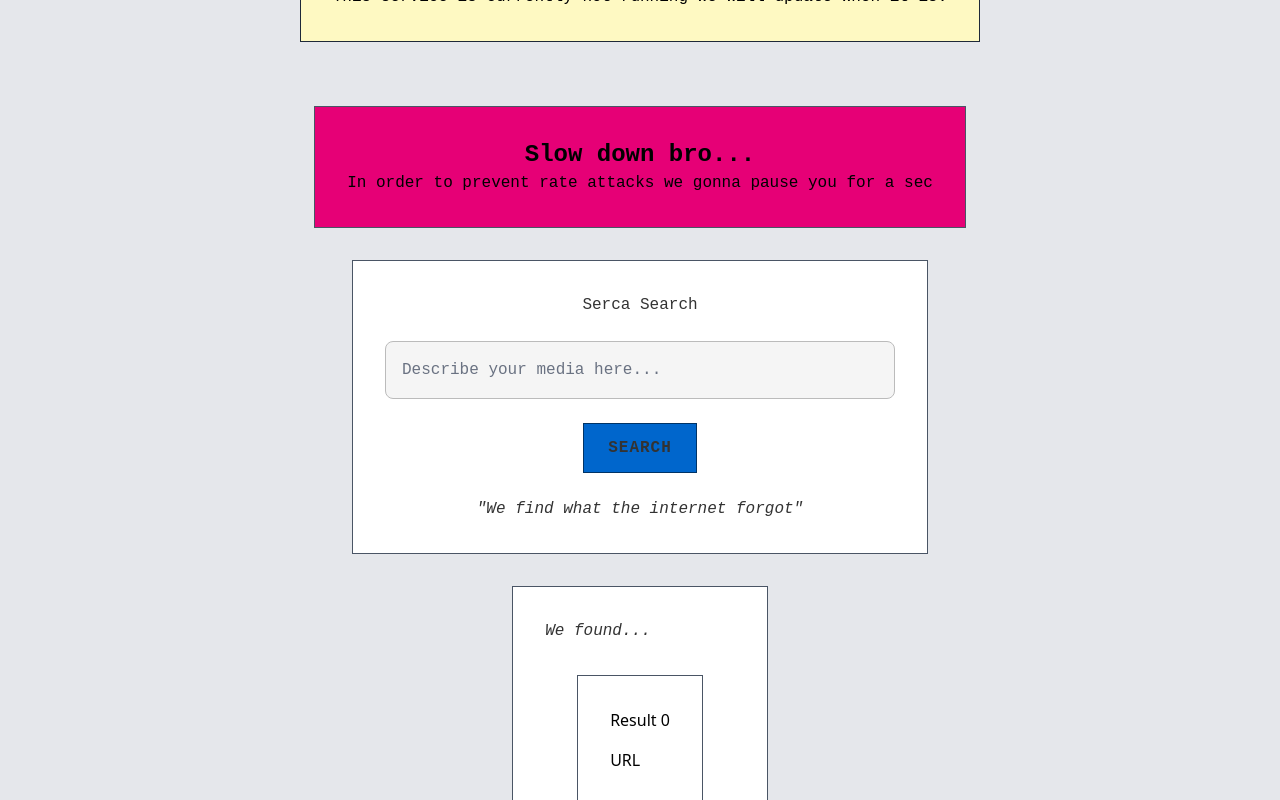
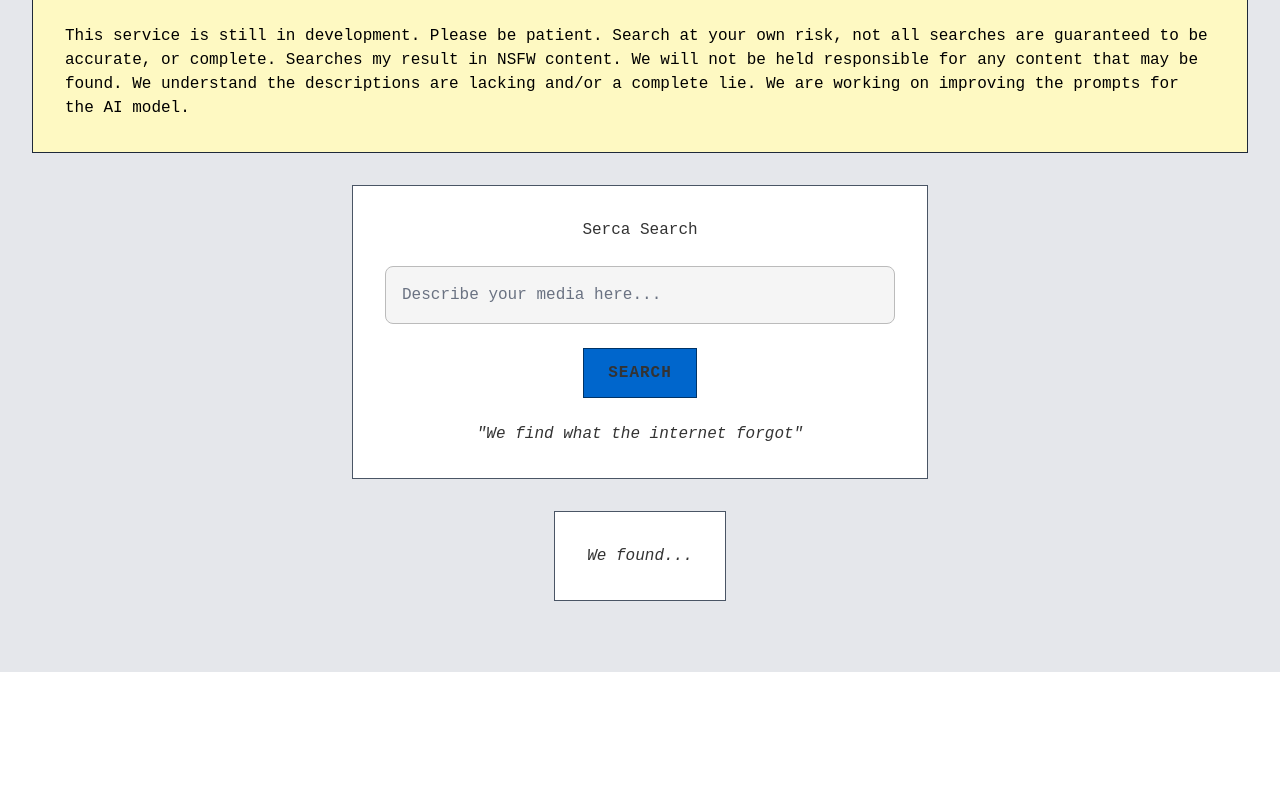
Before and after one commit to KilroyWasHere-cs-j/Serca-web, a SvelteKit app in the folder serca-web/: page /serca-search in a window 1280 px wide. Shown: the part 240-1040 px from the top of the page. After the commit the page ends 912 px from the top, so only its background shows below. Built offline with nearby package versions, Linux system fonts and the light colour scheme.

Commit message:
ALPHAgit add .

```diff
--- a/serca-web/src/components/ResultBox.svelte
+++ /dev/null
@@ -1,15 +0,0 @@
-<script>
-	import FlareFlag from './FlareFlag.svelte';
-	export let num = 0;
-	export let url = '';
-	export let description = '';
-	export let mature = false; // The internet is a bad bad place we need ways to flag this stuff. You can have one or the other not both
-	export let child = false;
-</script>
-
-<div class="m-8 flex flex-col space-y-4 border border-gray-600 bg-white p-8">
-	<h1>Result {num}</h1>
-	<h2>URL {url}</h2>
-	<p>{description}</p>
-	<FlareFlag name="clear" />
-</div>
--- /dev/null
+++ b/serca-web/src/lib/db.ts
@@ -0,0 +1,5 @@
+import 'dotenv/config';
+import { neon } from '@neondatabase/serverless';
+
+const connectionString: string = process.env.DATABASE_URL as string;
+export const sql = neon(connectionString);
--- /dev/null
+++ b/serca-web/src/lib/page-logic/search.ts
@@ -0,0 +1,16 @@
+function runSearch() {}
+
+async function sendPrompt(query: string) {
+	let prompt = '';
+	prompt += ' ' + query;
+	const res = await fetch('/api/groq-chat', {
+		method: 'POST',
+		headers: {
+			'Content-Type': 'application/json'
+		},
+		body: JSON.stringify({ prompt })
+	});
+
+	const data = await res.json();
+	return data.response;
+}
--- a/serca-web/src/routes/+page.server.ts
+++ /dev/null
@@ -1,9 +0,0 @@
-import { sql } from '../db.server';
-
-export async function load() {
-	const response = await sql`SELECT version()`;
-	const { result } = response[0];
-	return {
-		result
-	};
-}
--- a/serca-web/src/routes/+page.svelte
+++ b/serca-web/src/routes/+page.svelte
@@ -5,13 +5,9 @@
 	import Newsletter from '../components/Newsletter.svelte';
 	import Vudoo from '../components/Vudoo.svelte';
 	import { injectAnalytics } from '@vercel/analytics/sveltekit';
-
-	export let data;
 </script>
 
 <Navbar />
-
-<p>{data.result}</p>
 
 <div
 	class="mx-auto max-w-5xl border-x border-gray-400 bg-gradient-to-b from-gray-100 via-white to-gray-200 px-4 py-10 font-mono text-gray-900 shadow-md"
@@ -81,7 +77,7 @@
 	<section id="api" class="mb-12">
 		<h2 class="mb-2 text-2xl font-bold text-purple-800 underline">Serca API</h2>
 		<div class="border border-gray-400 bg-gray-100 p-4 font-mono text-sm">
-			<p>We host an API. <strong>Not currently open to public.</strong></p>
+			<p>We will host an API. <strong>Not currently open to public.</strong></p>
 		</div>
 	</section>
 
@@ -102,7 +98,16 @@
 <!-- Announcements -->
 <div class="mx-auto mt-6 max-w-5xl px-4">
 	<Announcements
-		title="Vudoo Group is currently building out this page"
+		title="Serca launches into alpha"
+		date="April 23, 2025"
+		type="Development Milestone"
+		content="Today our search engine and database talked for the first time. We are now officially in the alpha phase.
+		There is definatly a ton of room to grow. For the next weeks we will be working on the following features:
+		* Improved AI description
+		* AI assisted search"
+	/>
+	<Announcements
+		title="Abscissa is currently building out this page"
 		date="April 7, 2025"
 		type="Development"
 		content="We are properly in the development trenches now. We will keep you posted."
--- /dev/null
+++ b/serca-web/src/routes/api/data/search/+server.ts
@@ -0,0 +1,21 @@
+import { json } from '@sveltejs/kit';
+import 'dotenv/config';
+import { neon } from '@neondatabase/serverless';
+
+const connectionString = process.env.DATABASE_URL as string;
+const sql = neon(connectionString);
+
+export async function POST({ request }) {
+	const body = await request.json();
+	const query = body.query;
+
+	try {
+		console.log('Query:', query);
+		const rows = await sql`SELECT * FROM urls WHERE description ILIKE ${'%' + query + '%'}`;
+		console.log('Returning');
+		return json({ results: rows }); // Wrap the rows in a `results` object
+	} catch (err) {
+		console.error('DB Error:', err);
+		return new Response('Database error', { status: 500 });
+	}
+}
--- a/serca-web/src/routes/serca-search/+page.svelte
+++ b/serca-web/src/routes/serca-search/+page.svelte
@@ -1,50 +1,37 @@
 <script lang="ts">
+	import { Stream } from 'groq-sdk/lib/streaming.mjs';
 	import Navbar from '../../components/Navbar.svelte';
-	import ResultBox from '../../components/ResultBox.svelte';
 
 	// Groq
 
-	let prompt = '';
 	let response = '';
+	let database = { results: [] };
 
 	let query = '';
-	let query_valid = true;
-	let sql_detected = false;
-	let html_detected = false;
-	let cooldown = false;
 
 	const regex = /^[A-Za-z0-9\s.,!?'"():;\-\/&]+$/;
 	const sqlRegex = /\b(SELECT|INSERT|UPDATE|DELETE|DROP|ALTER|CREATE|EXEC|UNION|WHERE|FROM)\b/i;
 	const htmlTagRegex = /<[^>]*>/g;
 
-	function handleSearch() {
-		if (cooldown) return;
-		cooldown = true;
-		setTimeout(() => (cooldown = false), 3000);
-
+	async function handleSearch() {
+		console.log('Search triggered');
 		if (!regex.test(query)) {
-			query_valid = false;
 			query = '';
 			return;
 		}
 		if (sqlRegex.test(query)) {
-			sql_detected = true;
 			query = '';
 			return;
 		}
 		if (htmlTagRegex.test(query)) {
-			html_detected = true;
 			query = '';
 			return;
 		}
-
-		query_valid = true;
-		sql_detected = false;
-		html_detected = false;
-		console.log('Search valid');
+		database = await searchFromServer(query);
 	}
 
-	async function sendPrompt() {
+	async function sendPrompt(query: string) {
+		let prompt = '';
 		prompt += ' ' + query;
 		const res = await fetch('/api/groq-chat', {
 			method: 'POST',
@@ -55,10 +42,23 @@
 		});
 
 		const data = await res.json();
-		response = data.response;
+		return data.response;
 	}
 
-	export let data;
+	async function searchFromServer(query: string) {
+		console.log('Searching for:', query);
+		const res = await fetch('/api/data/search', {
+			method: 'POST',
+			headers: {
+				'Content-Type': 'application/json'
+			},
+			body: JSON.stringify({ query })
+		});
+
+		const data_r = await res.json();
+		console.log(data_r);
+		return data_r;
+	}
 </script>
 
 <Navbar />
@@ -68,37 +68,14 @@
 	<!-- Info box -->
 	<div class="m-8 border border-gray-800 bg-yellow-100 p-8">
 		<h1 class="retro-font mb-6 text-4xl text-gray-600">Important Notice</h1>
-		<p>This service is currently not running we will update when it is.</p>
+		<p>
+			This service is still in development. Please be patient. Search at your own risk, not all
+			searches are guaranteed to be accurate, or complete. Searches my result in NSFW content. We
+			will not be held responsible for any content that may be found. We understand the descriptions
+			are lacking and/or a complete lie. We are working on improving the prompts for the AI model.
+		</p>
 	</div>
 
-	<!-- Query is invalid warning -->
-	{#if query_valid == false}
-		<div class="m-8 border border-gray-600 bg-red-700 p-8">
-			<h1 class="flex justify-center text-2xl font-bold">Your query is invalid</h1>
-			<p>Only letters, dashes (-), and exclamation marks (!) are allowed.</p>
-		</div>
-	{/if}
-
-	{#if sql_detected == true}
-		<div class="m-8 border border-gray-600 bg-pink-600 p-8">
-			<h1 class="flex justify-center text-2xl font-bold">Potential SQL keyword detected.</h1>
-			<p>I don't know what your try to do, but it can't be good</p>
-		</div>
-	{/if}
-
-	{#if html_detected == true}
-		<div class="m-8 border border-gray-600 bg-pink-600 p-8">
-			<h1 class="flex justify-center text-2xl font-bold">Potential HTML scripting detected.</h1>
-			<p>We do not allow for html searching</p>
-		</div>
-	{/if}
-
-	{#if html_detected == cooldown}
-		<div class="m-8 border border-gray-600 bg-pink-600 p-8">
-			<h1 class="flex justify-center text-2xl font-bold">Slow down bro...</h1>
-			<p>In order to prevent rate attacks we gonna pause you for a sec</p>
-		</div>
-	{/if}
 	<!-- Centered Search Box -->
 	<div class="w-full max-w-xl border border-gray-600 bg-white p-8 text-center">
 		<h1 class="retro-font mb-6 text-4xl text-gray-800">Serca Search</h1>
@@ -122,7 +99,26 @@
 
 	<div class="m-8 border border-gray-600 bg-white p-8">
 		<h1 class="retro-font text-gray-600 italic">We found...</h1>
-		<ResultBox />
+		<!-- <p>{database.results}</p> -->
+		{#each database.results as row}
+			<div class="m-4 border border-gray-600 bg-white p-4">
+				<h1 class="text-blue-500">
+					<a href={row.url} target="_blank" rel="noopener noreferrer">{row.url}</a>
+				</h1>
+				<p class="m-2 text-gray-600">
+					{row.description}
+				</p>
+				<p class="m-2 rounded bg-orange-500 p-2">
+					{row.mature}
+				</p>
+				<p class="m-2 rounded bg-yellow-500 p-2">
+					{row.child}
+				</p>
+				<p class="m-2 rounded bg-purple-500 p-2">
+					{row.flag}
+				</p>
+			</div>
+		{/each}
 	</div>
 </div>
 
```
